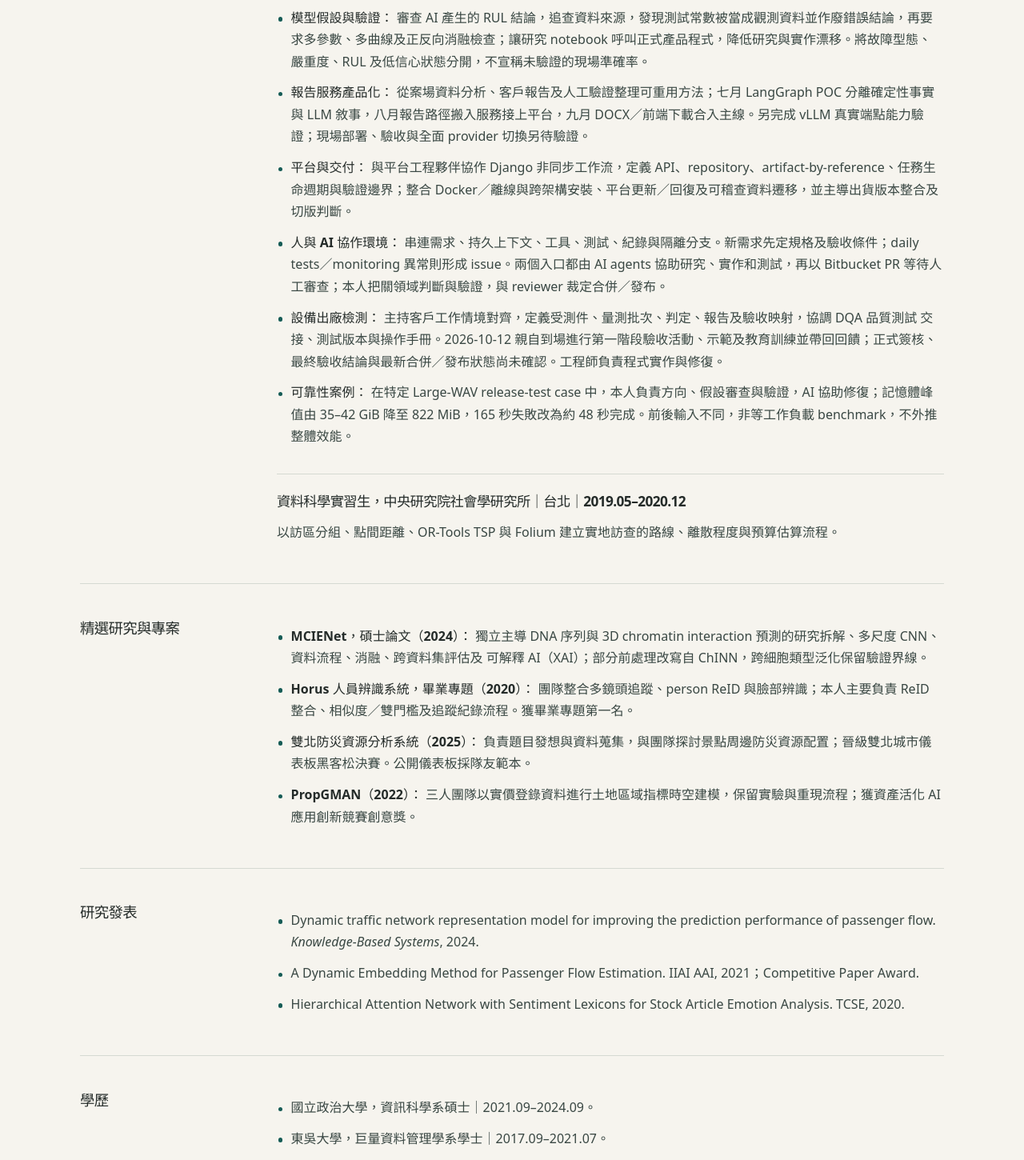
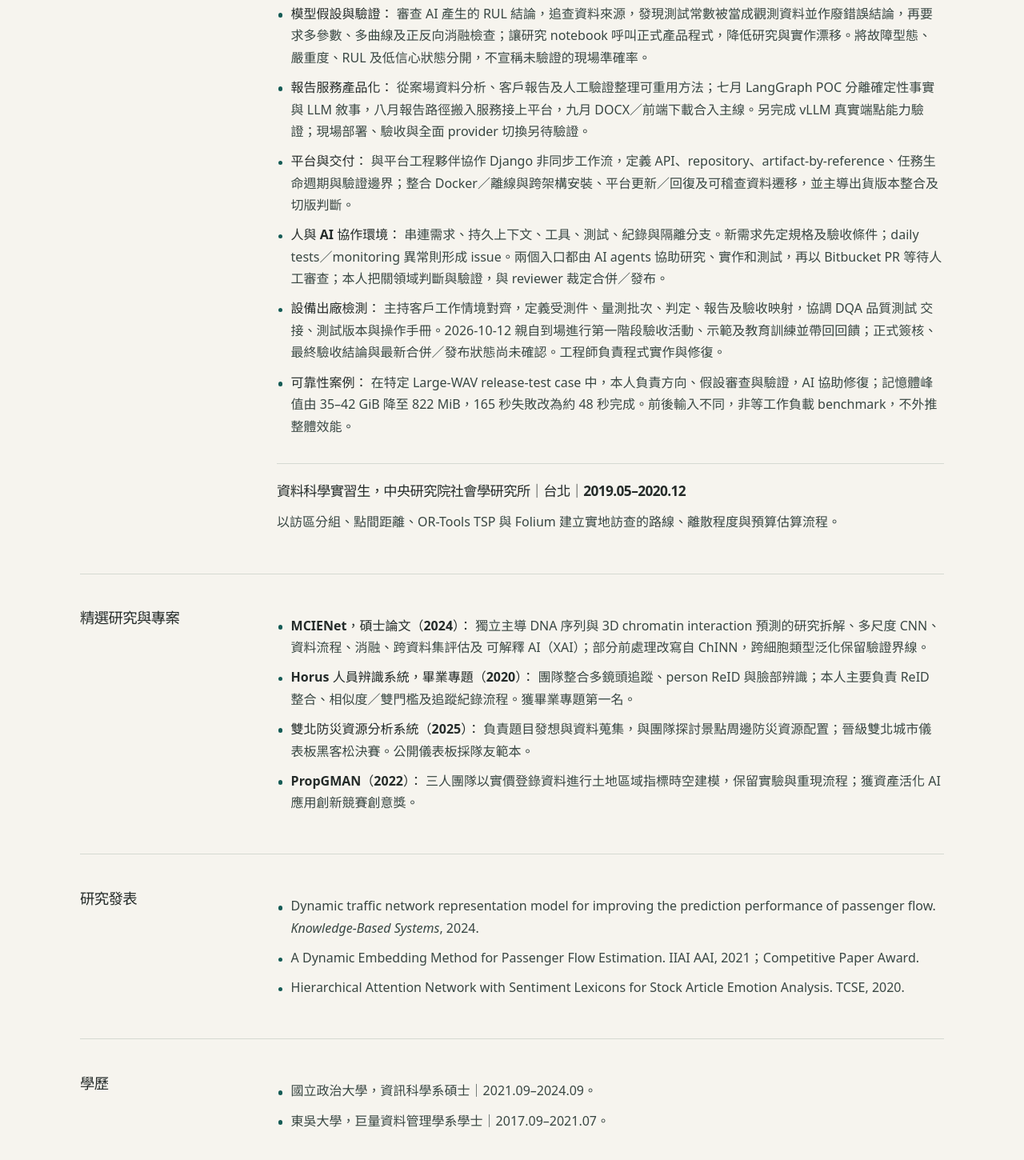
Before and after one commit to aaron1aaron2/aaron1aaron2.github.io, a plain HTML site: page public/resume.html in a window 1280 px wide. Shown: the part 912-2362 px from the top of the page at 80% size. Drawn offline with Linux system fonts and the light colour scheme.

Commit message:
Preserve career list grouping after source newline cleanup

```diff
--- a/public/resume.html
+++ b/public/resume.html
@@ -26,11 +26,7 @@
 <section class="career-section" id="career-section-1" aria-labelledby="career-heading-1"><h2 id="career-heading-1">核心能力</h2><div class="career-section-body">
 <ul>
 <li><strong>工業 AI／研究：</strong> 剩餘壽命（RUL）、相位解析局部放電（PRPD）／振動、FFT、anomaly detection、CNN、消融、信心與資料可用性評估。</li>
-</ul>
-<ul>
 <li><strong>AI 系統：</strong> LangChain／LangGraph、報告服務、vLLM、OpenAI-compatible APIs、deterministic facts、fallback、人工驗證。</li>
-</ul>
-<ul>
 <li><strong>平台／交付：</strong> Python、Django／Django Ninja、PostgreSQL、Redis、RabbitMQ、REST、async workflows、React／TypeScript、Docker、離線部署、更新／回復、Git 與自動化測試。</li>
 </ul>
 </div></section>
@@ -38,23 +34,11 @@
 <article class="career-entry"><h3>Data Scientist，Harbor Tech｜台北｜2025.10–目前</h3>
 <ul>
 <li><strong>產品與領域架構：</strong> 主導 Harbor AI 2.0 的產品邏輯，將局部放電、RUL、趨勢與資料品質拆成設備狀態及操作流程；溯源統計指標，避免把取樣點密度誤作放電事件率，並修正斷線設備仍計入健康度的監控語意。Platform Core 由工程夥伴共同整合。</li>
-</ul>
-<ul>
 <li><strong>模型假設與驗證：</strong> 審查 AI 產生的 RUL 結論，追查資料來源，發現測試常數被當成觀測資料並作廢錯誤結論，再要求多參數、多曲線及正反向消融檢查；讓研究 notebook 呼叫正式產品程式，降低研究與實作漂移。將故障型態、嚴重度、RUL 及低信心狀態分開，不宣稱未驗證的現場準確率。</li>
-</ul>
-<ul>
 <li><strong>報告服務產品化：</strong> 從案場資料分析、客戶報告及人工驗證整理可重用方法；七月 LangGraph POC 分離確定性事實與 LLM 敘事，八月報告路徑搬入服務接上平台，九月 DOCX／前端下載合入主線。另完成 vLLM 真實端點能力驗證；現場部署、驗收與全面 provider 切換另待驗證。</li>
-</ul>
-<ul>
 <li><strong>平台與交付：</strong> 與平台工程夥伴協作 Django 非同步工作流，定義 API、repository、artifact-by-reference、任務生命週期與驗證邊界；整合 Docker／離線與跨架構安裝、平台更新／回復及可稽查資料遷移，並主導出貨版本整合及切版判斷。</li>
-</ul>
-<ul>
 <li><strong>人與 AI 協作環境：</strong> 串連需求、持久上下文、工具、測試、紀錄與隔離分支。新需求先定規格及驗收條件；daily tests／monitoring 異常則形成 issue。兩個入口都由 AI agents 協助研究、實作和測試，再以 Bitbucket PR 等待人工審查；本人把關領域判斷與驗證，與 reviewer 裁定合併／發布。</li>
-</ul>
-<ul>
 <li><strong>設備出廠檢測：</strong> 主持客戶工作情境對齊，定義受測件、量測批次、判定、報告及驗收映射，協調 DQA 品質測試 交接、測試版本與操作手冊。2026-10-12 親自到場進行第一階段驗收活動、示範及教育訓練並帶回回饋；正式簽核、最終驗收結論與最新合併／發布狀態尚未確認。工程師負責程式實作與修復。</li>
-</ul>
-<ul>
 <li><strong>可靠性案例：</strong> 在特定 Large-WAV release-test case 中，本人負責方向、假設審查與驗證，AI 協助修復；記憶體峰值由 35–42 GiB 降至 822 MiB，165 秒失敗改為約 48 秒完成。前後輸入不同，非等工作負載 benchmark，不外推整體效能。</li>
 </ul>
 </article>
@@ -65,33 +49,21 @@
 <section class="career-section" id="career-section-3" aria-labelledby="career-heading-3"><h2 id="career-heading-3">精選研究與專案</h2><div class="career-section-body">
 <ul>
 <li><strong>MCIENet，碩士論文（2024）：</strong> 獨立主導 DNA 序列與 3D chromatin interaction 預測的研究拆解、多尺度 CNN、資料流程、消融、跨資料集評估及 可解釋 AI（XAI）；部分前處理改寫自 ChINN，跨細胞類型泛化保留驗證界線。</li>
-</ul>
-<ul>
 <li><strong>Horus 人員辨識系統，畢業專題（2020）：</strong> 團隊整合多鏡頭追蹤、person ReID 與臉部辨識；本人主要負責 ReID 整合、相似度／雙門檻及追蹤紀錄流程。獲畢業專題第一名。</li>
-</ul>
-<ul>
 <li><strong>雙北防災資源分析系統（2025）：</strong> 負責題目發想與資料蒐集，與團隊探討景點周邊防災資源配置；晉級雙北城市儀表板黑客松決賽。公開儀表板採隊友範本。</li>
-</ul>
-<ul>
 <li><strong>PropGMAN（2022）：</strong> 三人團隊以實價登錄資料進行土地區域指標時空建模，保留實驗與重現流程；獲資產活化 AI 應用創新競賽創意獎。</li>
 </ul>
 </div></section>
 <section class="career-section" id="career-section-4" aria-labelledby="career-heading-4"><h2 id="career-heading-4">研究發表</h2><div class="career-section-body">
 <ul>
 <li>Dynamic traffic network representation model for improving the prediction performance of passenger flow. <em>Knowledge-Based Systems</em>, 2024.</li>
-</ul>
-<ul>
 <li>A Dynamic Embedding Method for Passenger Flow Estimation. IIAI AAI, 2021；Competitive Paper Award.</li>
-</ul>
-<ul>
 <li>Hierarchical Attention Network with Sentiment Lexicons for Stock Article Emotion Analysis. TCSE, 2020.</li>
 </ul>
 </div></section>
 <section class="career-section" id="career-section-5" aria-labelledby="career-heading-5"><h2 id="career-heading-5">學歷</h2><div class="career-section-body">
 <ul>
 <li>國立政治大學，資訊科學系碩士｜2021.09–2024.09。</li>
-</ul>
-<ul>
 <li>東吳大學，巨量資料管理學系學士｜2017.09–2021.07。</li>
 </ul>
 </div></section>
```
Also changed, not shown: public/cv-en.html (+0 -114 lines), public/cv.html (+0 -114 lines), public/resume-en.html (+0 -28 lines).
